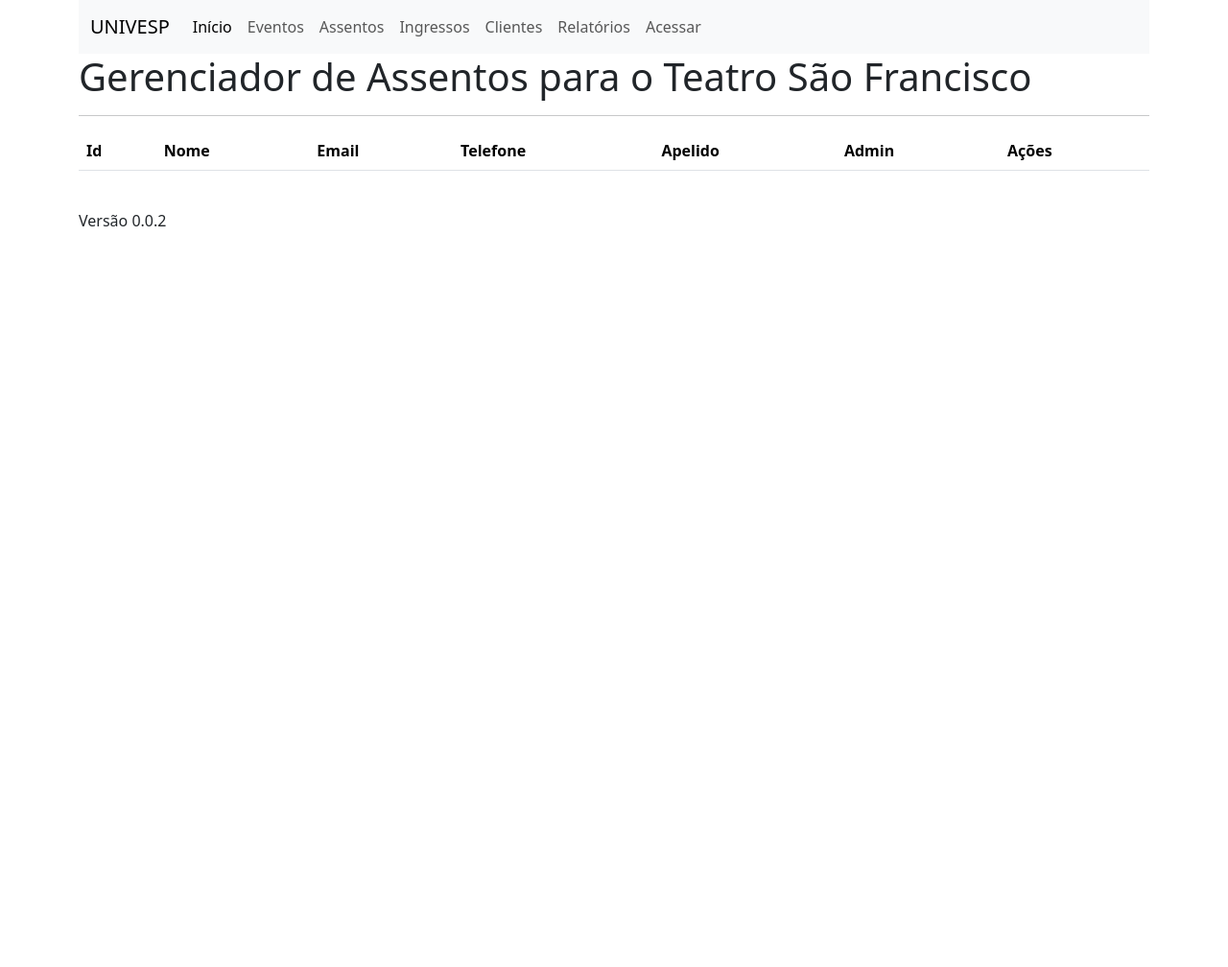
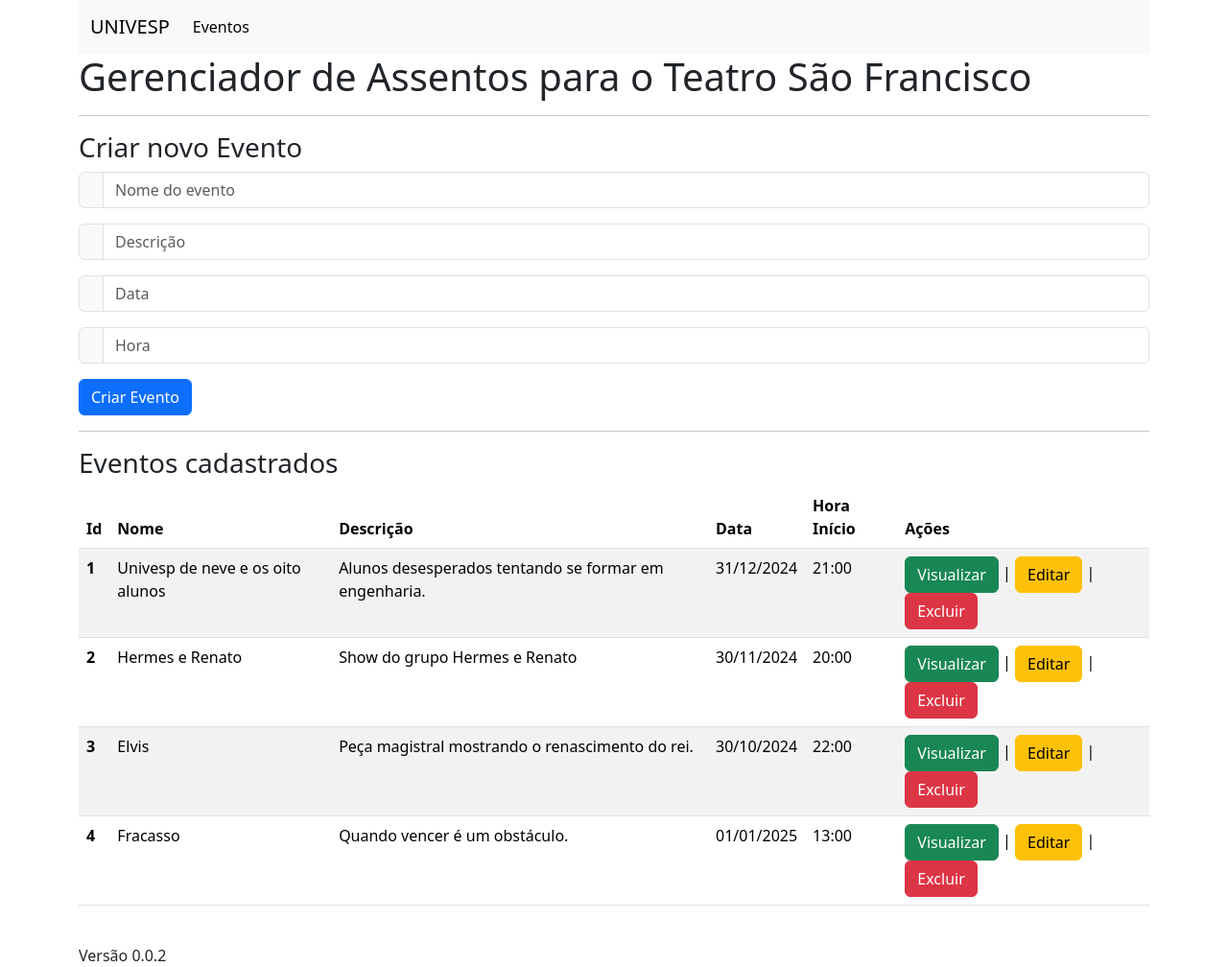
Before and after one commit to kizumba/TCC2024, a Flask app: page / in a window 1280 px wide. Shown: the whole page at 96% size. Before the commit the page ends 236 px from the top, so only its background shows below. Run offline with Flask 3, Linux system fonts and the light colour scheme; lists and menus that the app fills with data are empty.

Commit message:
Dados falsos para simular sistema

```diff
--- /dev/null
+++ b/dados.py
@@ -0,0 +1,40 @@
+assento = {
+    'fileira':'',
+    'numero':None,
+    'livre':True
+}
+
+ingresso = {
+    'preco':None
+}
+
+eventos = [
+    {
+        'id':1,
+        'nome':'Univesp de neve e os oito alunos ',
+        'descricao':'Alunos desesperados tentando se formar em engenharia.',
+        'data':'31/12/2024',
+        'hora_inicio':'21:00'
+    },
+    {
+        'id':2,
+        'nome':'Hermes e Renato',
+        'descricao':'Show do grupo Hermes e Renato',
+        'data':'30/11/2024',
+        'hora_inicio':'20:00'
+    },
+    {
+        'id':3,
+        'nome':'Elvis',
+        'descricao':'Peça magistral mostrando o renascimento do rei.',
+        'data':'30/10/2024',
+        'hora_inicio':'22:00'
+    },
+    {
+        'id':4,
+        'nome':'Fracasso',
+        'descricao':'Quando vencer é um obstáculo.',
+        'data':'01/01/2025',
+        'hora_inicio':'13:00'
+    }
+]
--- a/routes.py
+++ b/routes.py
@@ -1,16 +1,24 @@
 from app import app
 from flask import render_template
 #from models import *
+from dados import *
+
+# eventos = [evento1, evento2, evento3]
 
 @app.route('/')
 @app.route('/index')
 def index():
-    return render_template('index.html')
+    return render_template('index.html',eventos=eventos)
 
-@app.route('/evento')
-def evento():
-    return render_template('evento.html')
+@app.route('/evento/<int:id>')
+def evento(id):
 
-@app.route('/assento/<fileira>/<int:j>')
-def assento(fileira,j):
-    return render_template('assento.html',fileira=fileira, j=j)
+    return render_template('evento.html',id=id)
+
+@app.route('/assento/<fileira>/<int:j>/<int:id>')
+def assento(fileira,j,id):
+    return render_template('assento.html',fileira=fileira, j=j,id=id)
+
+@app.route('/venda')
+def ingresso():
+    return render_template('venda.html')
--- a/templates/base.html
+++ b/templates/base.html
@@ -16,13 +16,13 @@
           </button>
           <div class="collapse navbar-collapse" id="navbarNavAltMarkup">
             <div class="navbar-nav">
-              <a class="nav-link active" aria-current="page" href="/index">Início</a>
-              <a class="nav-link" href="/eventos_lista">Eventos</a>
+              <a class="nav-link active" aria-current="page" href="/index">Eventos</a>
+              <!-- <a class="nav-link" href="/eventos_lista">Eventos</a>
               <a class="nav-link" href="/assentos_lista">Assentos</a>
               <a class="nav-link" href="/ingressos_lista">Ingressos</a>
               <a class="nav-link" href="/clientes_lista">Clientes</a>
               <a class="nav-link" href="/relatorios">Relatórios</a>
-              <a class="nav-link" href="/login">Acessar</a>
+              <a class="nav-link" href="/login">Acessar</a> -->
             </div>
           </div>
         </div>
--- a/templates/evento.html
+++ b/templates/evento.html
@@ -1,7 +1,7 @@
 {% extends 'base.html' %}
 
 {% block conteudo %}
-<h1>Gerenciador de Evento</h1>
+<h1>Gerenciador de Evento {{id}}</h1>
 <hr>
 <div>
 <h3>Selecione o assento para ocupar.</h3>
@@ -13,7 +13,7 @@
             </th>
         {% for j in range(25) %}
             <td>
-                {{j+1}}<a href="/assento/{{fileira}}/{{j+1}}"><img width="22" height="22" src="{{ url_for('static', filename='imagens/verde.png')}}"></a>
+                {{j+1}}<a href="/assento/{{fileira}}/{{j+1}}/{{id}}"><img width="22" height="22" src="{{ url_for('static', filename='imagens/verde.png')}}"></a>
             </td>
         {% endfor %}
         </tr>
@@ -21,5 +21,6 @@
 </table>
 </div>
 <hr>
+<a href="/index">Voltar</a>
 
 {% endblock %}
--- a/templates/index.html
+++ b/templates/index.html
@@ -3,30 +3,54 @@
 {% block conteudo %}
 <h1>Gerenciador de Assentos para o Teatro São Francisco</h1>
 <hr>
-<table class="table">
+<h3>Criar novo Evento</h3>
+
+<div class="input-group mb-3">
+  <span class="input-group-text" id="basic-addon1"></span>
+  <input type="text" class="form-control" placeholder="Nome do evento" aria-label="Username" aria-describedby="basic-addon1" name="nome">
+</div>
+<div class="input-group mb-3">
+  <span class="input-group-text" id="basic-addon1"></span>
+  <input type="text" class="form-control" placeholder="Descrição" aria-label="Username" aria-describedby="basic-addon1" name="descricao">
+</div>
+<div class="input-group mb-3">
+  <span class="input-group-text" id="basic-addon1"></span>
+  <input type="text" class="form-control" placeholder="Data" aria-label="Username" aria-describedby="basic-addon1" name="data">
+</div>
+<div class="input-group mb-3">
+  <span class="input-group-text" id="basic-addon1"></span>
+  <input type="text" class="form-control" placeholder="Hora" aria-label="Username" aria-describedby="basic-addon1" name="hora">
+</div>
+<button type="button" class="btn btn-primary">Criar Evento</button>
+
+<hr>
+<h3>Eventos cadastrados</h3>
+<table class="table table-striped">
     <thead>
       <tr>
         <th scope="col">Id</th>
         <th scope="col">Nome</th>
-        <th scope="col">Email</th>
-        <th scope="col">Telefone</th>
-        <th scope="col">Apelido</th>
-        <th scope="col">Admin</th>
+        <th scope="col">Descrição</th>
+        <th scope="col">Data</th>
+        <th scope="col">Hora Início</th>
         <th scope="col">Ações</th>
       </tr>
     </thead>
     <tbody>
-    <!-- {% for u in usuarios %}
+      {% for e in eventos %}
       <tr>
-        <th scope="row">{{u.usuario_id}}</th>
-        <td>{{u.nome}}</td>
-        <td>{{u.email}}</td>
-        <td>{{u.telefone}}</td>
-        <td>{{u.apelido}}</td>
-        <td>{{u.admin}}</td>
-        <td>Editar | Excluir</td>
+        <th scope="row">{{e.id}}</th>
+        <td>{{e.nome}}</td>
+        <td>{{e.descricao}}</td>
+        <td>{{e.data}}</td>
+        <td>{{e.hora_inicio}}</td>
+        <td>
+          <a class="btn btn-success" role="button" aria-disabled="true" href="/evento/{{e.id}}">Visualizar</a> |
+          <a class="btn btn-warning" role="button" aria-disabled="true">Editar</a> |
+          <a class="btn btn-danger" role="button" aria-disabled="true">Excluir</a>
+        </td>
       </tr>
-    {% endfor %} -->
+      {% endfor %}
     </tbody>
   </table>
 
```
Also changed, not shown: templates/assento.html (+15 -2 lines), templates/venda.html (added, +9 -0 lines).
